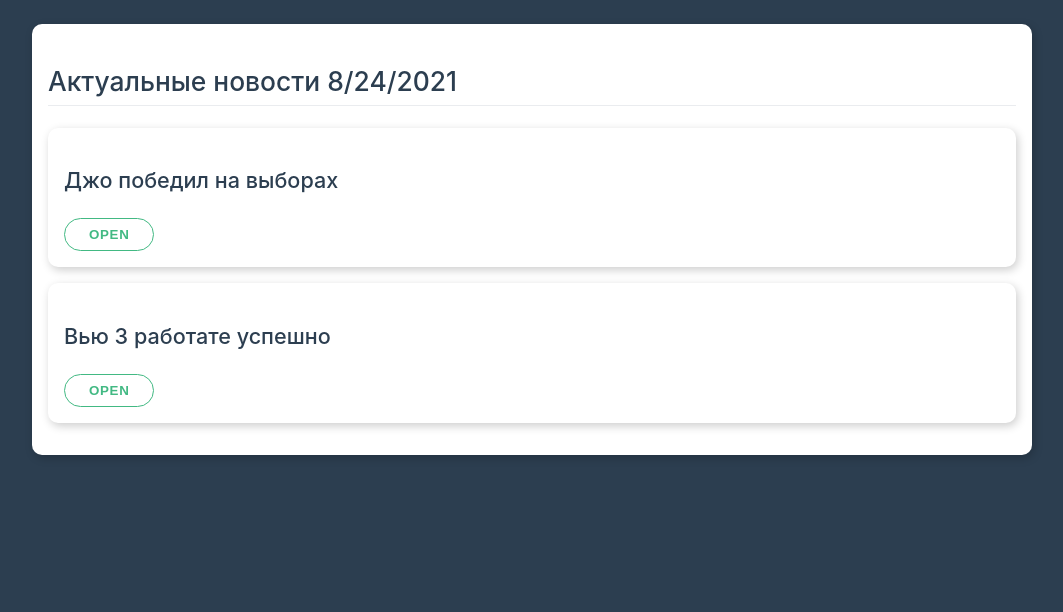
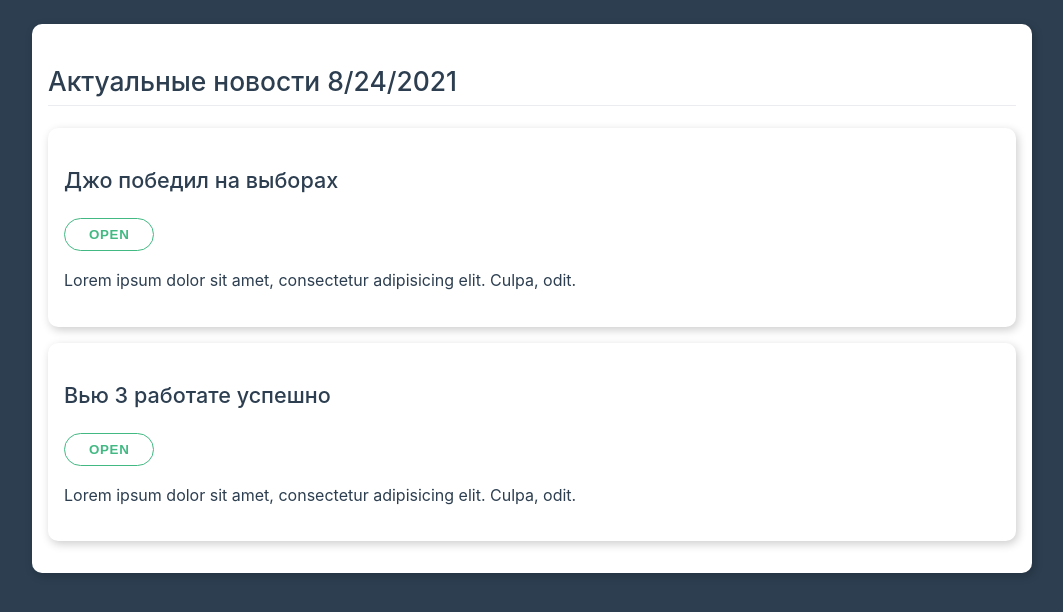
Before and after one commit to alami/js-vue-game, a Vue app in the folder vue3/ch06/: page / in a window 1280 px wide. Shown: the top 612 px of the page, without its empty margins (108-1171 px from the left). Built offline with nearby package versions, Linux system fonts and the light colour scheme.

Commit message:
ch06-06: v2

```diff
--- a/vue3/ch06/src/App.vue
+++ b/vue3/ch06/src/App.vue
@@ -20,8 +20,8 @@
     return {
       now: new Date().toLocaleDateString(),
       news: [
-        {title: 'Джо победил на выборах', id: 2, isOpen: false},
-        {title: 'Вью 3 работате успешно', id: 2, isOpen: false},
+        {title: 'Джо победил на выборах', id: 2},
+        {title: 'Вью 3 работате успешно', id: 2},
       ],
     }
   },
--- a/vue3/ch06/src/AppNews.vue
+++ b/vue3/ch06/src/AppNews.vue
@@ -10,9 +10,23 @@
 export default {
   props: //['title',],
       {
-        title: String,
-        id: Number,
-        isOpen: Boolean
+        title: {
+          type: String,
+          required: true,
+        },
+        id: {
+          type: Number,
+          required: true,
+        },
+        isOpen: {
+          type: Boolean,
+          required: false,
+          default: true,
+          validator(value) {
+            console.log(value)
+            return true
+          }
+        }
       },
   data() {
     return {
```
